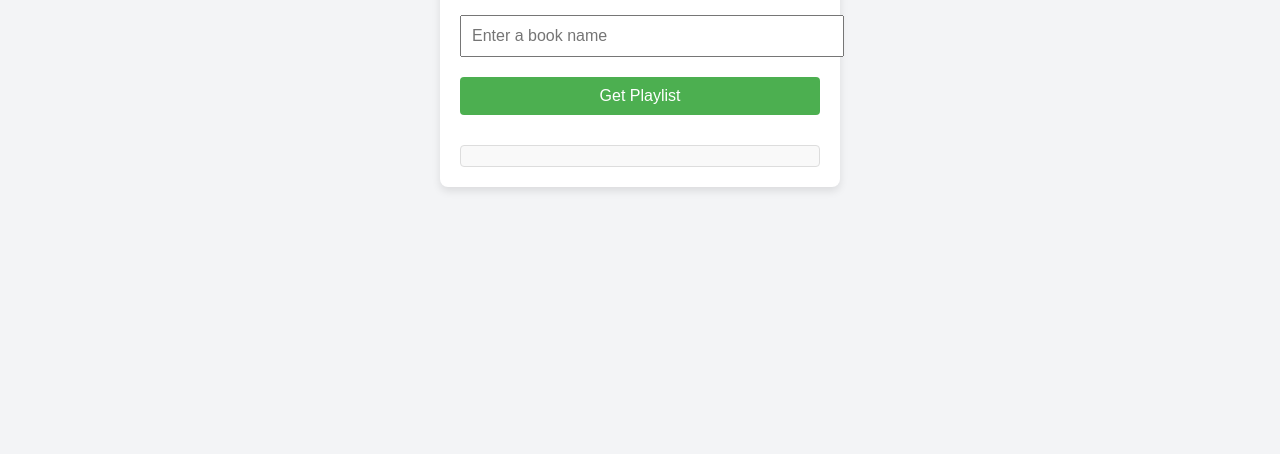
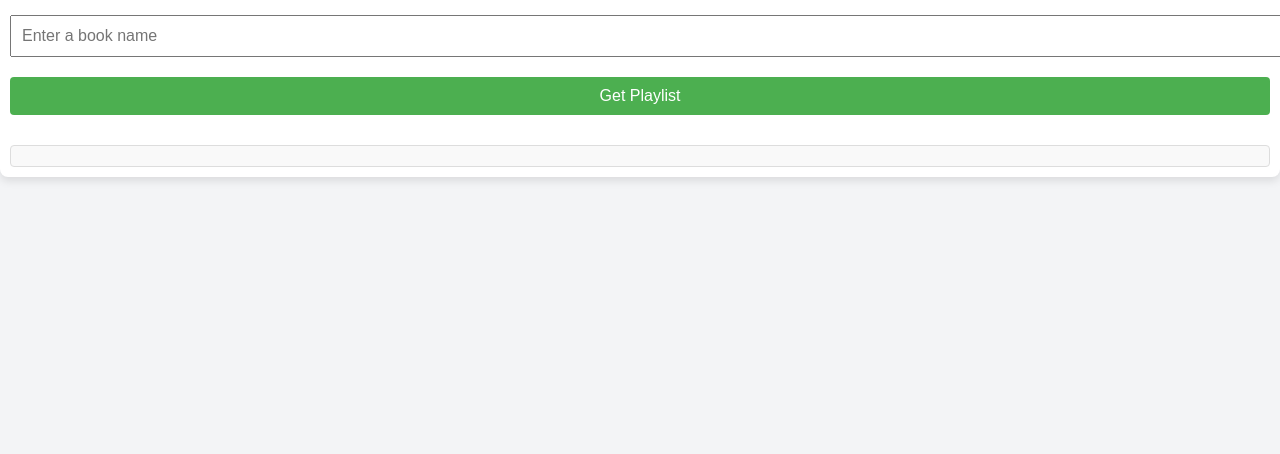
Before and after one commit to DevCrushd/BookTunes, a plain HTML site: page index.html in a window 1280 px wide. Shown: the part 346-800 px from the top of the page. Drawn offline with Linux system fonts and the light colour scheme.

Commit message:
reduce padding

```diff
--- a/index.html
+++ b/index.html
@@ -17,11 +17,11 @@
         }
         .container {
             background: #ffffff;
-            padding: 20px;
+            padding: 10px;
             border-radius: 8px;
             box-shadow: 0 4px 8px rgba(0, 0, 0, 0.1);
             width: 100%;
-            max-width: 400px;
+            max-width: 4350px;
             box-sizing: border-box; /* Add this line */
         }
         h1 {
```
